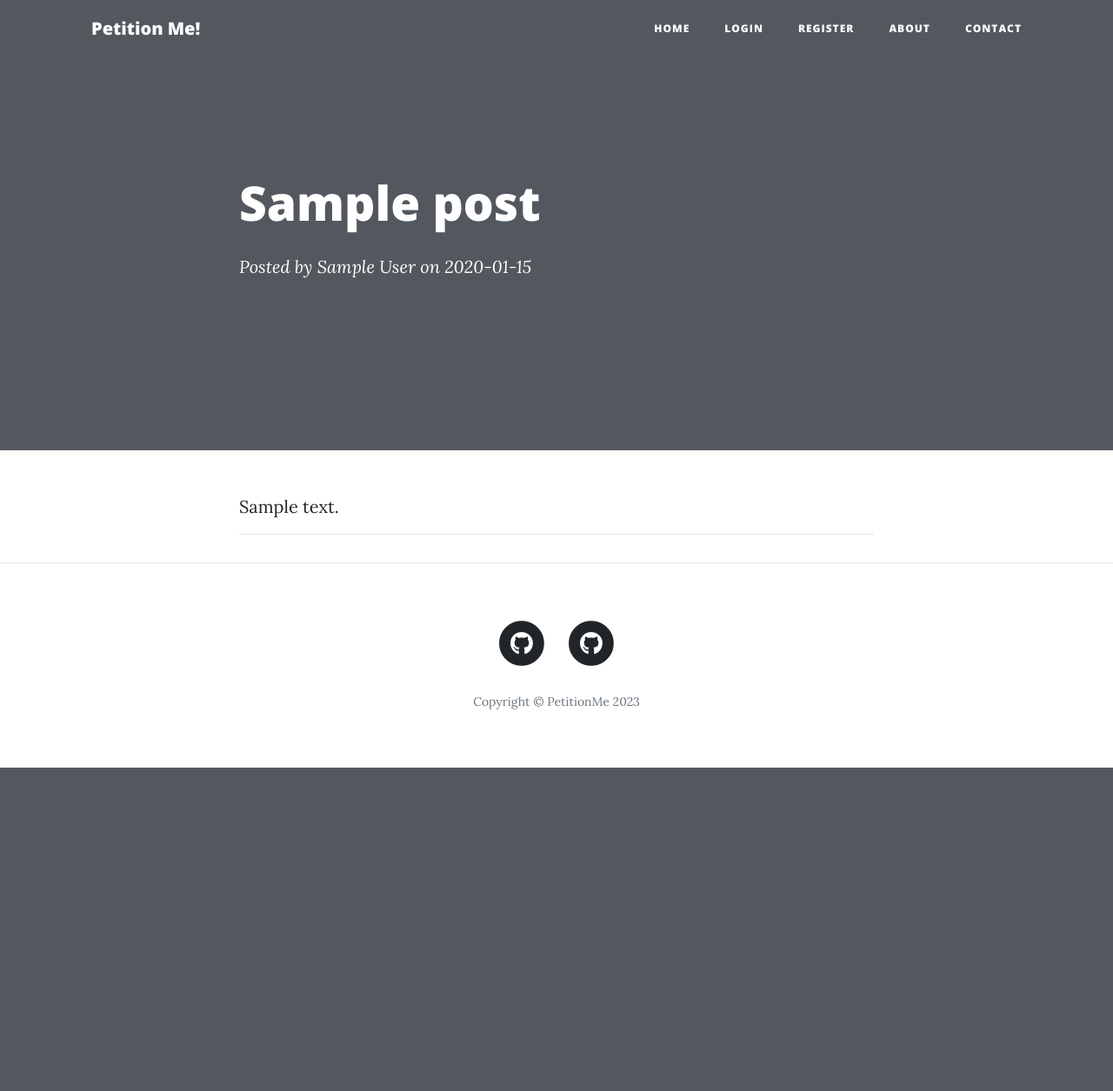
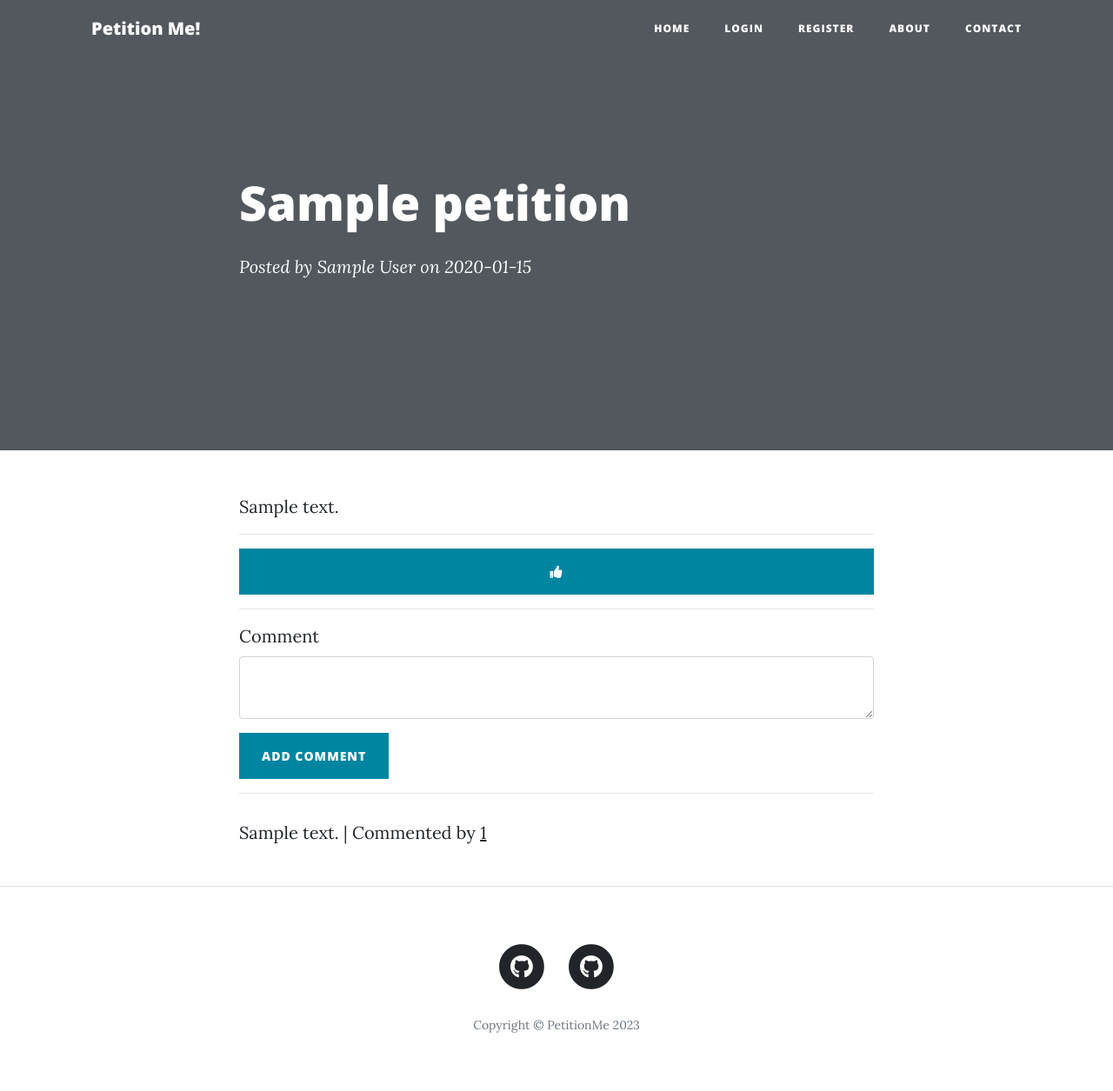
Before and after one commit to ArtTheBeing/EduSands-main, a Flask app: page /post/1 in a window 1280 px wide. Shown: the whole page at 87% size. Before the commit the page ends 883 px from the top, so only its background shows below. Run offline with Flask 2, Linux system fonts and the light colour scheme; tables that the repository leaves empty hold one stand-in row (values such as "Sample post"); some libraries are stand-ins or nearby versions.

Commit message:
add comment section

```diff
--- a/api/server.py
+++ b/api/server.py
@@ -63,18 +63,32 @@
     password = PasswordField('Password', validators=[DataRequired()])
     submit = SubmitField('Register!')
 
+class CommentForm(FlaskForm):
+    body = TextAreaField('Comment', validators=[DataRequired()])
+    submit = SubmitField('Add Comment', validators=[DataRequired()])
+
 
 ##CONFIGURE TABLES
 
-class BlogPost(db.Model):
-    __tablename__ = "blog_posts"
+association_table = Table('association', db.Model.metadata,
+    Column('username', ForeignKey('users.id'), primary_key=True),
+    Column('post', ForeignKey('petition.id'), primary_key=True)
+)
+
+class Petition(db.Model):
+    __tablename__ = "petition"
     id = db.Column(db.Integer, primary_key=True)
     author = relationship('User', back_populates='posts')
-    title = db.Column(db.String(250), unique=True, nullable=False)
+    title = db.Column(db.String(250), nullable=False)
     date = db.Column(db.String(250), nullable=False)
     body = db.Column(db.Text, nullable=False)
     upvotes = db.Column(db.Integer, nullable=False)
     author_id = db.Column(db.String, ForeignKey('users.name'))
+    liked_by_users = relationship('User', secondary=association_table, back_populates='liked_posts')
+    comments = relationship('Comments', back_populates='petition')
+
+    def to_dict(self):
+        return{c.name: getattr(self, c.name) for c in self.__table__.columns}
 
 
 class User(UserMixin, db.Model):
@@ -83,14 +97,28 @@
     email = db.Column(db.String(100), unique=True, nullable=False)
     password=db.Column(db.String(200), nullable=False)
     name=db.Column(db.String(1000), nullable=False, unique=True)
-    posts = relationship('BlogPost', back_populates='author')
+    posts = relationship('Petition', back_populates='author')
+    liked_posts = relationship('Petition', secondary=association_table, back_populates='liked_by_users')
+    comments = relationship('Comments', back_populates='user')
+
+    def to_dict(self):
+        return{c.name: getattr(self, c.name) for c in self.__table__.columns}
+
+class Comments(db.Model):
+    __tablename__ = 'comments'
+    id = db.Column(db.Integer, primary_key=True)
+    body = db.Column(db.String, nullable=False)
+    author_id = db.Column(db.Integer, ForeignKey('users.name'))
+    user = relationship('User', back_populates='comments')
+    petition_id = db.Column(db.Integer, ForeignKey('petition.id'))
+    petition = relationship('Petition', back_populates='comments')
 
 with app.app_context():
      db.create_all()
 
 @app.route('/')
 def get_all_posts():
-    posts = BlogPost.query.all()
+    posts = Petition.query.all()
     return render_template("index.html", all_posts=posts, logged_in=current_user.is_authenticated)
 
 
@@ -136,10 +164,22 @@
     return redirect(url_for('get_all_posts'))
 
 
-@app.route("/post/<int:post_id>")
+@app.route("/post/<int:post_id>", methods=['POST', 'GET'])
 def show_post(post_id):
-    requested_post = BlogPost.query.get(post_id)
-    return render_template("post.html", post=requested_post, logged_in=current_user.is_authenticated, current_user=current_user)
+    requested_petition = Petition.query.get(post_id)
+    form = CommentForm()
+    if form.validate_on_submit():
+        if not current_user.is_authenticated:
+            flash("You need to login or register to comment.")
+            return redirect(url_for("login"))
+        comment = Comments(
+            body=form.body.data,
+            petition=requested_petition,
+            user=current_user
+        )
+        db.session.add(comment)
+        db.session.commit()
+    return render_template("post.html", post=requested_petition, logged_in=current_user.is_authenticated, current_user=current_user, form=form)
 
 
 @app.route("/about")
@@ -158,7 +198,7 @@
         form = CreatePostForm()
         if form.validate_on_submit():
             d = DescriptionGeneration()
-            new_post = BlogPost(
+            new_post = Petition(
                 title=form.title.data,
                 body=d.desc(form.title.data),
                 author=current_user,
@@ -175,7 +215,7 @@
 
 @app.route("/edit-post/<int:post_id>", methods=['POST', 'GET'])
 def edit_post(post_id):
-    post = BlogPost.query.get(post_id)
+    post = Petition.query.get(post_id)
     edit_form = EditPostForm(
         title=post.title,
         body=post.body
@@ -190,7 +230,7 @@
 
 @app.route("/delete/<int:post_id>")
 def delete_post(post_id):
-    post_to_delete = BlogPost.query.get(post_id)
+    post_to_delete = Petition.query.get(post_id)
     if current_user.name == post_to_delete.author_id:
         db.session.delete(post_to_delete)
         db.session.commit()
@@ -198,6 +238,13 @@
     else:
         return(f'You are not the appropriate user {current_user.name} and {post_to_delete.author_id}')
 
-
+@app.route('/delete/comment/<int:comment_id>')
+def delete_comment(comment_id):
+    comment_to_delete = Comments.query.get(comment_id)
+    if current_user.name == comment_to_delete.author_id:
+        post_id = comment_to_delete.petition_id
+        db.session.delete(comment_to_delete)
+        db.session.commit()
+        return redirect(url_for('show_post', post_id=post_id))
 if __name__ == "__main__":
     app.run(debug=True)
--- a/api/templates/post.html
+++ b/api/templates/post.html
@@ -1,4 +1,5 @@
 {% include "header.html" %}
+{% import "bootstrap/wtf.html" as wtf %}
 
   <!-- Page Header -->
   <header class="masthead" style="background-image: url('{{post.img_url}}')">
@@ -24,13 +25,30 @@
       <div class="row">
         <div class="col-lg-8 col-md-10 mx-auto">
             {{ post.body|safe }}
-          <hr>
+            <hr>
 
             <div class="clearfix">
               {% if current_user.name == post.author_id %}
             <a class="btn btn-primary float-right" href="{{url_for('edit_post', post_id=post.id)}}">Edit Post</a>
               {% endif %}
             </div>
+            <button class="btn btn-block btn-primary"><i class="fa fa-thumbs-up"></i> </button>
+            <hr>
+            <div>
+              {{ wtf.quick_form(form, novalidate=True, button_map={"submit": "primary"}) }}
+            </div>
+            <hr>
+            <div>
+              {% for comment in post.comments %}
+                <p class="post-meta"> {{comment.body}} | Commented by
+                  <a href="#">{{comment.author_id}}</a>
+                  {% if current_user.name == comment.author_id: %}
+                  <a href="{{url_for('delete_comment', comment_id=comment.id) }}">✘</a>
+                  {% endif %}
+                </p>
+              {% endfor %}
+            </div>
+
 
 
 
```
Also changed, not shown: api/blog.db (deleted).
